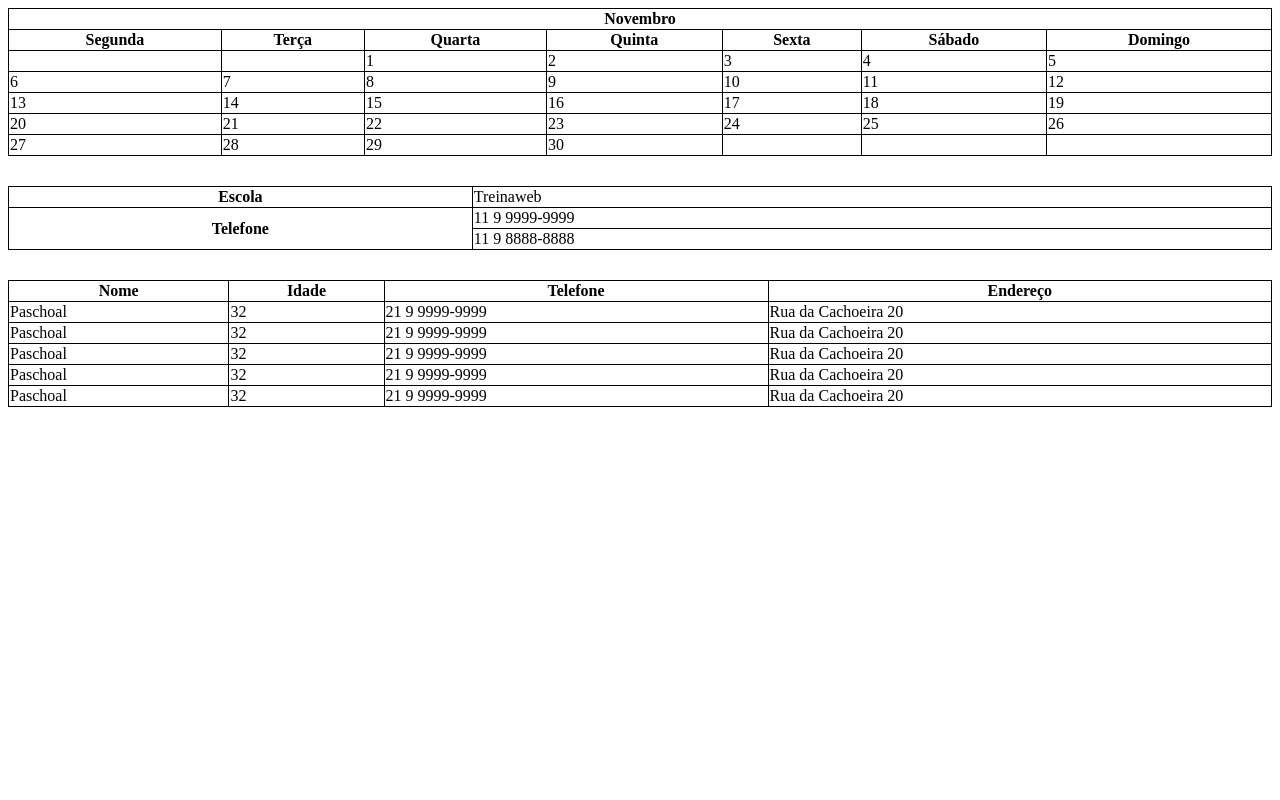
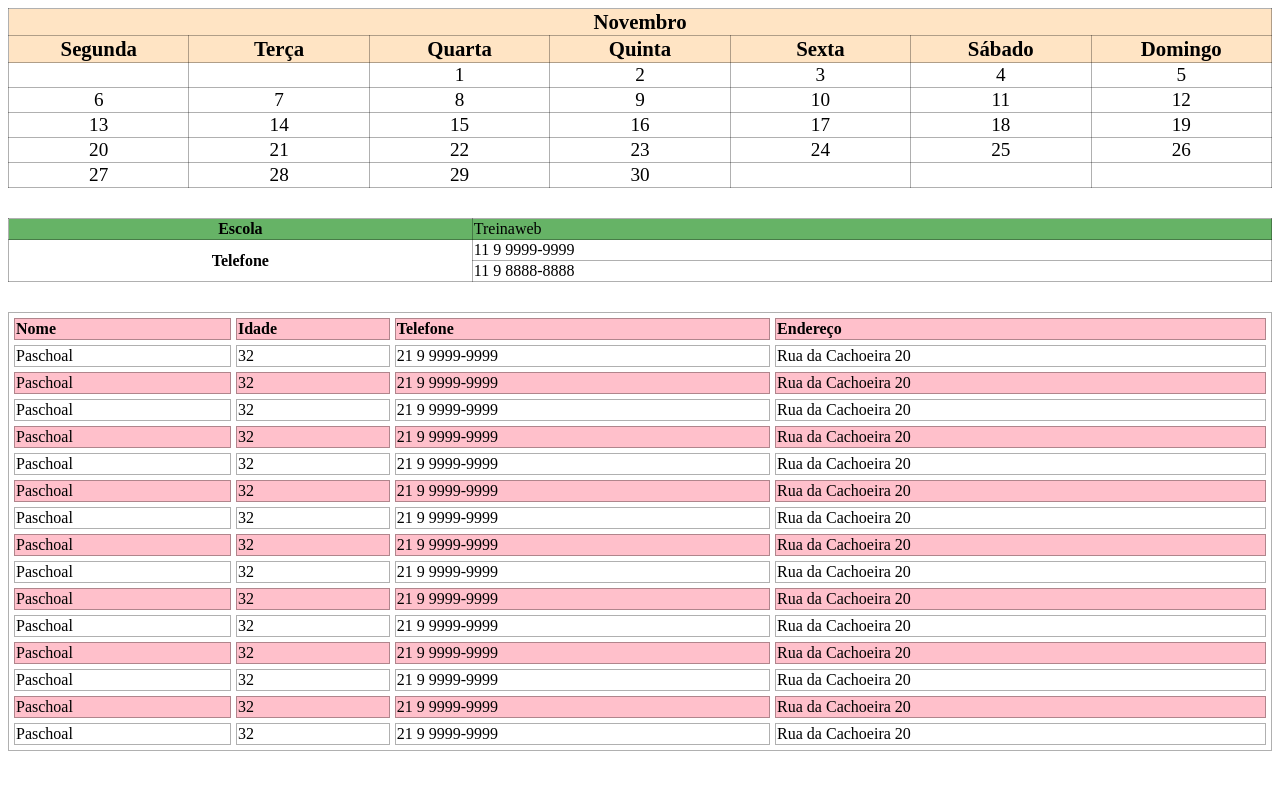
Before and after one commit to Pcolombini/treinaweb, a PHP site: page / in a window 1280 px wide. Run offline with PHP 8.4, Linux system fonts and the light colour scheme.

Commit message:
Estilizações avançadas de tabelas

```diff
--- a/formacaoIntroDevWeb/apresentacaoDeDados/apresentacaoDeDados/table/index.html
+++ b/formacaoIntroDevWeb/apresentacaoDeDados/apresentacaoDeDados/table/index.html
@@ -67,7 +67,7 @@
 
     <!-- TABLEA DE DIAS DA SEMANA -->
 
-    <table>
+    <table class="tabela-1">
         <thead>
             <tr>
                 <th colspan="7">Novembro</th>
@@ -131,7 +131,7 @@
         </tbody>
     </table>
 
-    <table>
+    <table class="tabela-2">
         <tr>
             <th>Escola</th>
             <td>Treinaweb</td>
@@ -145,22 +145,22 @@
         </tr>
     </table>
 
-    <table>
+    <table class="tabela-3">
         <!-- <colgroup>
             <col span="1">
             <col span="1" style="background-color: rgba(0, 204, 255, 0.445);">
             <col span="1" style="background-color: rgba(0, 255, 21, 0.445);">
             <col span="1" style="background-color: rgba(255, 208, 0, 0.445);">
         </colgroup> -->
-        <thead>
+
             <tr>
                 <th>Nome</th>
                 <th>Idade</th>
                 <th>Telefone</th>
                 <th>Endereço</th>
             </tr>
-        </thead>
-        <tbody>
+
+
             <tr>
                 <td>Paschoal</td>
                 <td>32</td>
@@ -191,7 +191,67 @@
                 <td>21 9 9999-9999</td>
                 <td>Rua da Cachoeira 20</td>
             </tr>
-        </tbody>
+            <tr>
+                <td>Paschoal</td>
+                <td>32</td>
+                <td>21 9 9999-9999</td>
+                <td>Rua da Cachoeira 20</td>
+            </tr>
+            <tr>
+                <td>Paschoal</td>
+                <td>32</td>
+                <td>21 9 9999-9999</td>
+                <td>Rua da Cachoeira 20</td>
+            </tr>
+            <tr>
+                <td>Paschoal</td>
+                <td>32</td>
+                <td>21 9 9999-9999</td>
+                <td>Rua da Cachoeira 20</td>
+            </tr>
+            <tr>
+                <td>Paschoal</td>
+                <td>32</td>
+                <td>21 9 9999-9999</td>
+                <td>Rua da Cachoeira 20</td>
+            </tr>
+            <tr>
+                <td>Paschoal</td>
+                <td>32</td>
+                <td>21 9 9999-9999</td>
+                <td>Rua da Cachoeira 20</td>
+            </tr>
+            <tr>
+                <td>Paschoal</td>
+                <td>32</td>
+                <td>21 9 9999-9999</td>
+                <td>Rua da Cachoeira 20</td>
+            </tr>
+            <tr>
+                <td>Paschoal</td>
+                <td>32</td>
+                <td>21 9 9999-9999</td>
+                <td>Rua da Cachoeira 20</td>
+            </tr>
+            <tr>
+                <td>Paschoal</td>
+                <td>32</td>
+                <td>21 9 9999-9999</td>
+                <td>Rua da Cachoeira 20</td>
+            </tr>
+            <tr>
+                <td>Paschoal</td>
+                <td>32</td>
+                <td>21 9 9999-9999</td>
+                <td>Rua da Cachoeira 20</td>
+            </tr>
+            <tr>
+                <td>Paschoal</td>
+                <td>32</td>
+                <td>21 9 9999-9999</td>
+                <td>Rua da Cachoeira 20</td>
+            </tr>
+
     </table>
     </main>
 </body>
--- a/formacaoIntroDevWeb/apresentacaoDeDados/apresentacaoDeDados/table/style.css
+++ b/formacaoIntroDevWeb/apresentacaoDeDados/apresentacaoDeDados/table/style.css
@@ -3,7 +3,54 @@ table {
     margin: 0 0 30px 0;
 }
 
-table, th, td {
-    border: 1px solid black;
-    border-collapse:collapse;
+.tabela-1,
+.tabela-1 th,
+.tabela-1 td,
+.tabela-2,
+.tabela-2 th,
+.tabela-2 td {
+    border: 1px solid rgba(0, 0, 0, 0.308);
+    border-collapse: collapse;
 }
+
+.tabela-1 th {
+    background-color: bisque;
+    font-size: 1.3rem;
+    width: calc(100%/7);
+}
+
+.tabela-1 td {
+    text-align: center;
+    font-size: 1.2rem;
+}
+
+.tabela-1 td:hover {
+    background-color: rgba(0, 0, 255, 0.3);
+    cursor: pointer;
+}
+
+.tabela-1 td:active {
+    background-color: rgba(0, 0, 255, 0.2);
+}
+
+.tabela-2 tr:first-child {
+    background-color: rgba(0, 128, 0, 0.6);
+}
+
+.tabela-2 tr:nth-child(2) {}
+
+.tabela-3 {
+    text-align: left;
+    border-spacing: 5px;
+}
+
+
+.tabela-3,
+.tabela-3 td,
+.tabela-3 th {
+    border: 1px solid rgba(0, 0, 0, 0.308);
+}
+
+.tabela-3 tr:nth-child(odd) {
+    background-color: pink;
+}
```
